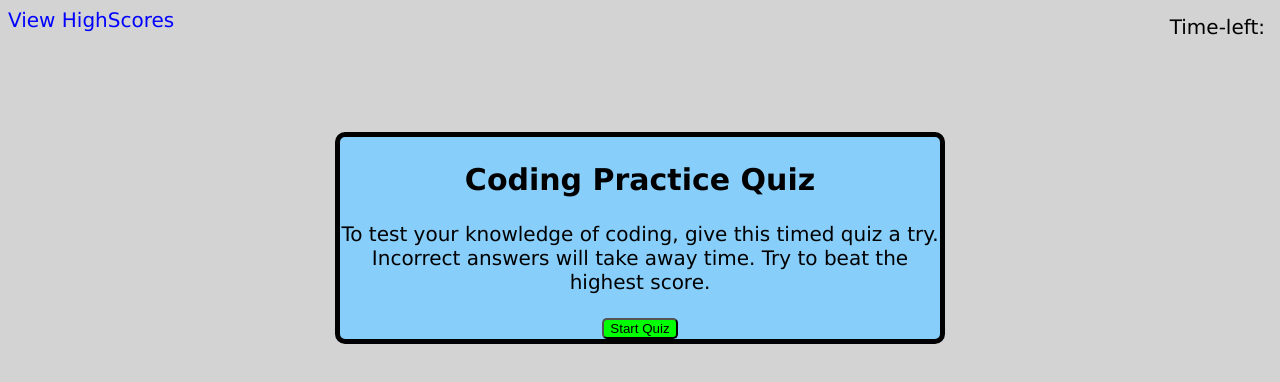
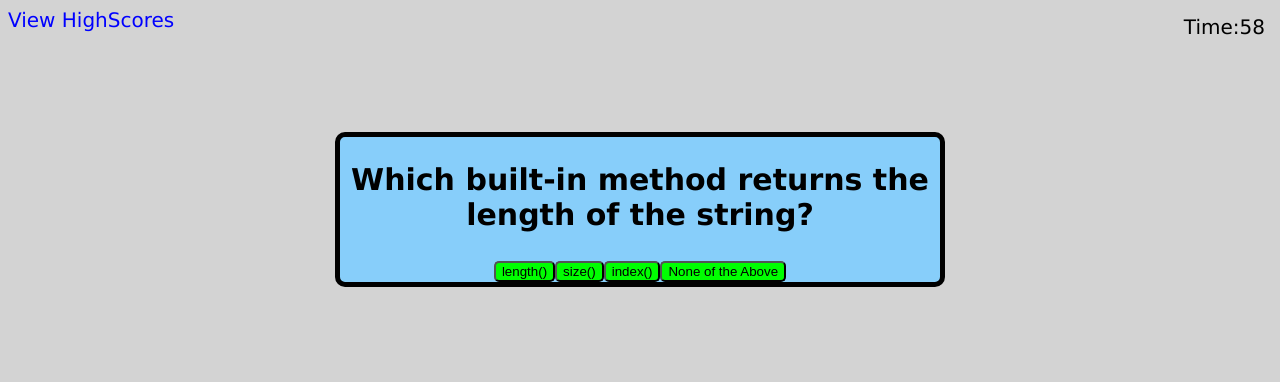
Before and after one commit to jeremyskinner812/coding-quiz, a plain HTML site: page index.html in a window 1280 px wide. Both pictures are taken after a click on the button "Start Quiz". Drawn offline with Linux system fonts and the light colour scheme.

Commit message:
finished js for quiz

```diff
--- a/assets/script.js
+++ b/assets/script.js
@@ -0,0 +1,124 @@
+var questions = [
+    {
+        question: "Which built-in method returns the length of the string?",
+        choices: ["length()", "size()", "index()", "None of the Above"],
+        answer: "length()",
+    },
+    {
+        question: "Which of the following function of Array object reverses the order of the elements of an array?",
+        choices: ["reverse()", "push()", "unshift()", "reduce()"],
+        answer: "reverse()",
+    },
+    {
+        question: "Which built-in method sorts the elements of an array?",
+        choices: ["sort()", "order()", "changeOrder()", "None of the Above"],
+        answer: "sort()",
+    },
+    {
+        question: "JavaScript is a ___ -side programming language.",
+        choices: ["client", "server", "both", "neither"],
+        answer: "both",
+    },
+    {
+        question: "JavaScript File Has An Extension of:",
+        choices: [".javascript", ".java", ".js", ".script"],
+        answer: ".js"
+    },
+];
+var timerInterval;
+var time = 60;
+var questionIndex = 0;
+
+var answers = document.querySelector("#answers")
+var questionWrapper = document.getElementById("question");
+var timerEl = document.getElementById("timeleft");
+
+function startQuiz() {
+    var firstScreenEL = document.getElementById('first-screen');
+    firstScreenEL.style.display = "none";
+    questionWrapper.removeAttribute("class");
+    timerInterval = setInterval(startTimer, 1000);
+    renderQuestions();
+
+
+};
+
+function renderQuestions() {
+    var currentQuestion = questions[questionIndex];
+    var questionTitle = document.querySelector("#question-title");
+    questionTitle.textContent = currentQuestion.question;
+    answers.innerHTML = "";
+    for (var i = 0; i < currentQuestion.choices.length; i++) {
+        var questionChoice = currentQuestion.choices[i];
+        var choiceButton = document.createElement("button");
+        choiceButton.setAttribute("value", questionChoice);
+        choiceButton.textContent = questionChoice;
+        document.querySelector("#answers").appendChild(choiceButton);
+    };
+
+};
+
+function answerQuestion(event) {
+    var buttonClick = event.target;
+    if (buttonClick.value !== questions[questionIndex].answer) {
+        time -= 10;
+        if (time < 0) {
+            time = 0;
+        }
+        timerEl.textContent = time;
+        window.alert("Incorrect :(");
+
+
+    } else {
+        window.alert("Correct!");
+    }
+
+    questionIndex++;
+
+    if(time <= 0 || questionIndex === questions.length) {
+        finishQuiz();
+    } else {
+        renderQuestions();
+    }
+
+};
+
+function finishQuiz() {
+    clearInterval(timerInterval);
+    var resultsScreen = document.querySelector("#results");
+    resultsScreen.removeAttribute("class");
+    var finalScore = document.querySelector("#final-score");
+    finalScore.textContent = time;
+    questionWrapper.setAttribute("class", "hidden");
+};
+
+function saveScore(){
+    var initials = document.querySelector("#initials").value;
+    var highScores = JSON.parse(window.localStorage.getItem('highscores')) || [];
+    var currentScore = {
+        score: time,
+        initials: initials,
+    }
+    highScores.push(currentScore);
+    window.localStorage.setItem("highScores", JSON.stringify(highScores));
+
+    window.location.href = "highscores.html";
+
+
+}
+
+function startTimer() {
+      time--;
+      timerEl.textContent = time;
+
+      if (time <= 0) {
+        finishQuiz;
+
+      }
+}
+
+
+
+document.querySelector("#start-button").addEventListener("click", startQuiz);
+answers.addEventListener("click", answerQuestion);
+document.querySelector("#submit-score").addEventListener("click", saveScore);
--- a/assets/style.css
+++ b/assets/style.css
@@ -17,7 +17,7 @@ a {
     right: 15px;
 }
 
-main {
+.cards {
     margin: 100px auto 0 auto;
 }
 
@@ -32,7 +32,7 @@ button {
 
 
 
-#first-screen {
+#first-screen, #question, #results {
     text-align: center;
     margin: auto;
     background-color: lightskyblue;
--- a/index.html
+++ b/index.html
@@ -11,9 +11,9 @@
 
     <div id="highscore"><a href="highscores.html">View HighScores</a></div>
 
-    <div id="timer">Time-left:<span id="timeleft"></span></div>
+    <div id="timer">Time:<span id="timeleft">0</span></div>
 
-    <main>
+    <main class="cards">
         <section>
             <div id="first-screen">
                 <h1>Coding Practice Quiz</h1>
@@ -25,7 +25,7 @@
         </section>
 
         <section>
-            <div id="question">
+            <div id="question" class="hidden">
                 <h2 id="question-title"></h2>
                 <div id="answers"></div>
 
@@ -36,7 +36,7 @@
             <div id="results" class="hidden">
                 <h2>Results</h2>
                 <p>
-                    Your final score is <span></span>
+                    Your final score is <span id="final-score"></span>
                 </p>
                 <p>
                     Enter your Initials here: <input type="text" id="initials"><button id="submit-score">Submit</button>
```
Also changed, not shown: highscores.html (+5 -0 lines).
